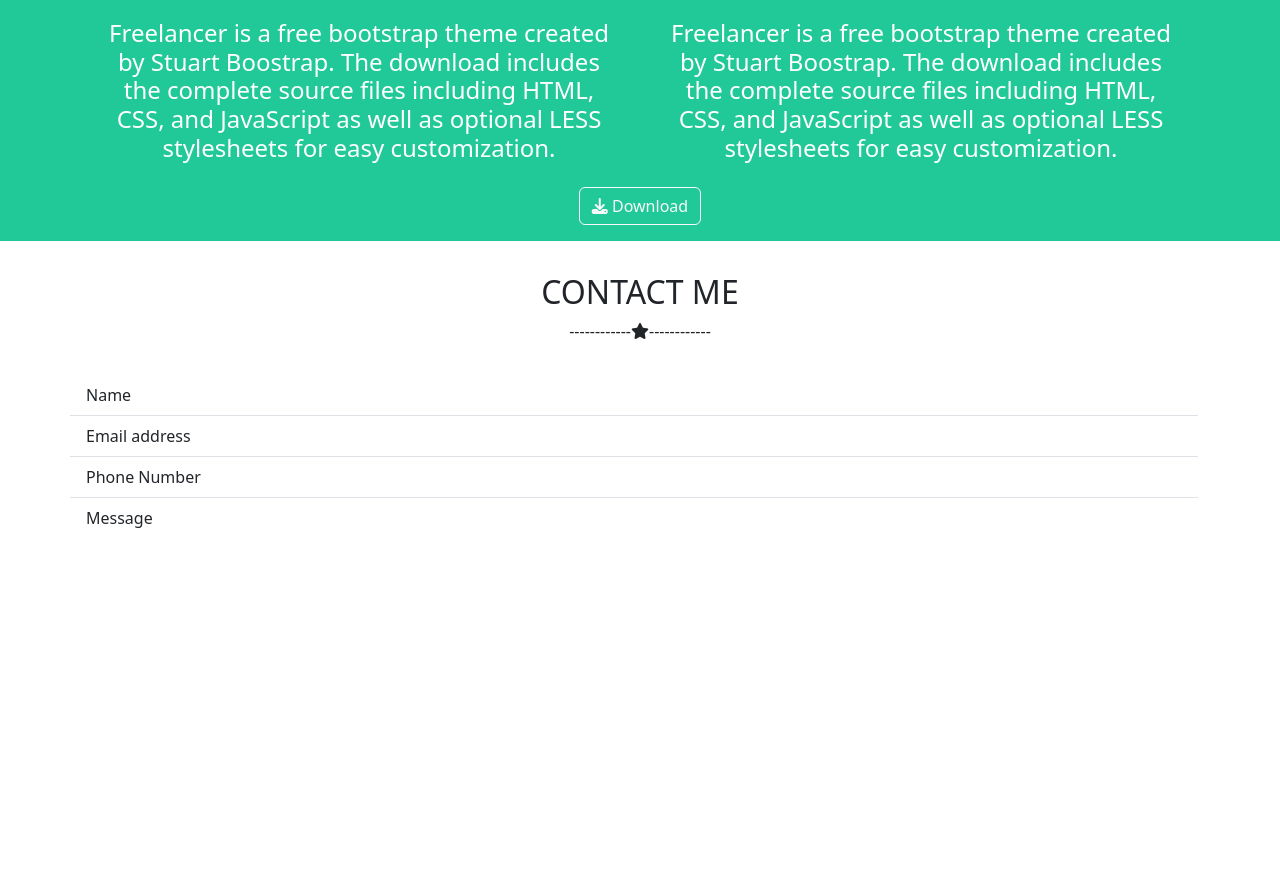
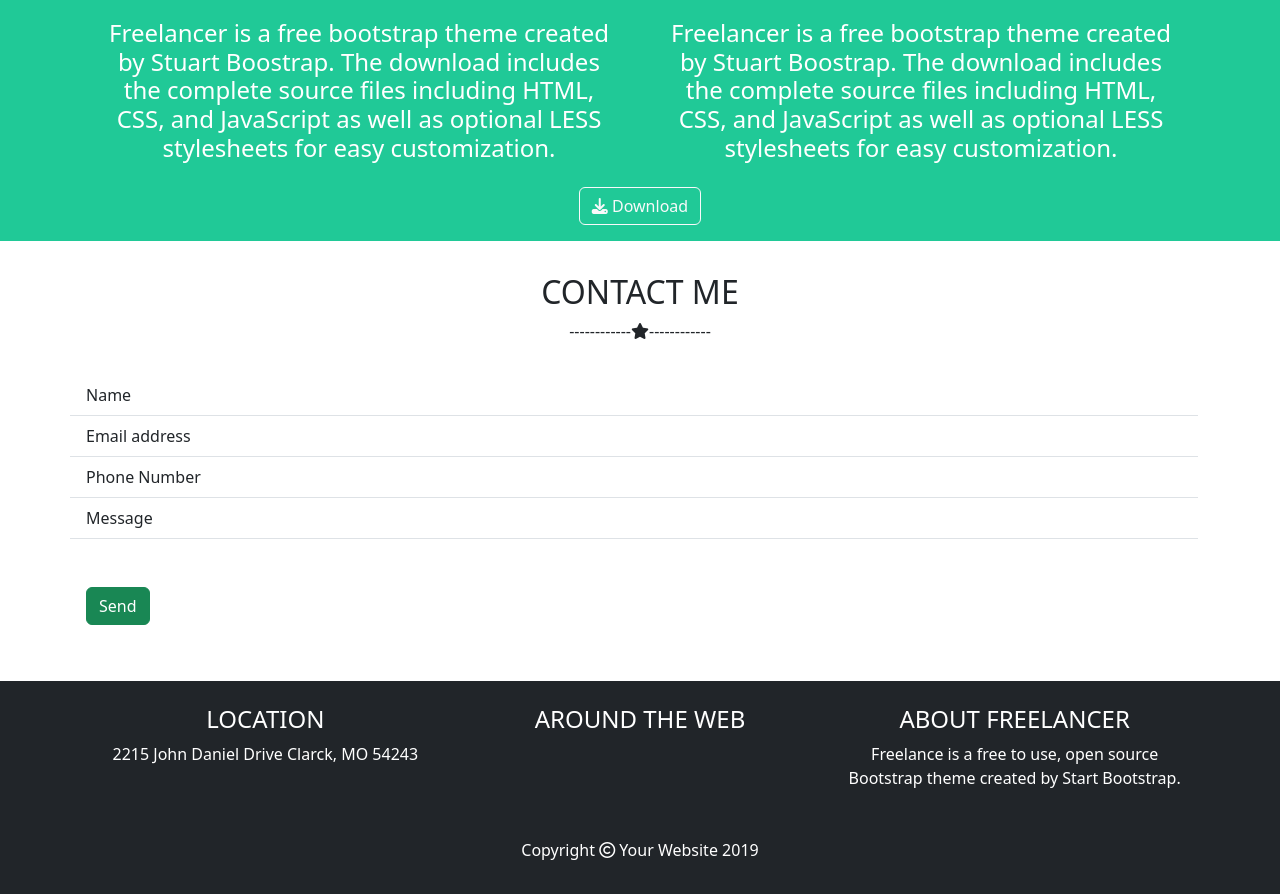
Before and after one commit to Mustaaaaa/html-css-bootstrap-freelancer, a plain HTML site: page index.html in a window 1280 px wide. Shown: the part 1304-2198 px from the top of the page. Before the commit the page ends 1858 px from the top, so only its background shows below. Drawn offline with nearby package versions, Linux system fonts and the light colour scheme.

Commit message:
add: footer content

```diff
--- a/css/style.css
+++ b/css/style.css
@@ -21,6 +21,6 @@
 .navbar{
     height: 90px;
 }
-.hero-content, .nav-link, .navbar-brand, .about-content{
+.hero-content, .nav-link, .navbar-brand, .about-content, .footer-content{
     color: white !important;
 }
--- a/index.html
+++ b/index.html
@@ -80,19 +80,22 @@
                     <div class="col">
                         <div class="p-3">
                             <h4>Freelancer is a free bootstrap theme created by Stuart Boostrap. The download
-                            includes the complete source files including HTML, CSS, and JavaScript as well as optional
-                            LESS stylesheets for easy customization.</h4>
+                                includes the complete source files including HTML, CSS, and JavaScript as well as
+                                optional
+                                LESS stylesheets for easy customization.</h4>
                         </div>
                     </div>
                     <div class="col">
                         <div class="p-3">
                             <h4>Freelancer is a free bootstrap theme created by Stuart Boostrap. The download
-                            includes the complete source files including HTML, CSS, and JavaScript as well as optional
-                            LESS stylesheets for easy customization.</h4>
+                                includes the complete source files including HTML, CSS, and JavaScript as well as
+                                optional
+                                LESS stylesheets for easy customization.</h4>
                         </div>
                     </div>
                 </div>
-                <button type="button" class="btn btn-outline-light"><i class="fa-solid fa-download"></i> Download</button>
+                <button type="button" class="btn btn-outline-light"><i class="fa-solid fa-download"></i>
+                    Download</button>
             </div>
         </section>
         <section class="contactme-content py-3">
@@ -104,13 +107,39 @@
                 <li class="list-group-item">Name</li>
                 <li class="list-group-item">Email address</li>
                 <li class="list-group-item">Phone Number</li>
-                <li class="list-group-item">Message</li>
-              </ul>
+                <li class="list-group-item ">Message</li>
+                <li class="list-group-item py-5"><button type="button" class="btn btn-success">Send</button></li>
+            </ul>
         </section>
-</body>
-<footer>
-
-</footer>
+        <footer class="bg-dark footer-content">
+            <div class="container-lg text-center">
+                <div class="row row-cols-lg-3 row-cols-md-3 row-cols-sm-1 g-2 ">
+                    <div class="col">
+                        <div class="p-3">
+                            <h4>LOCATION</h4>
+                            <p>2215 John Daniel Drive Clarck, MO 54243</p>
+                        </div>
+                    </div>
+                    <div class="col">
+                        <div class="p-3">
+                            <h4>AROUND THE WEB</h4>
+                        </div>
+                    </div>
+                    <div class="col">
+                        <div class="p-3">
+                            <h4>ABOUT FREELANCER</h4>
+                            <p>Freelance is a free to use, open source Bootstrap theme created by <span>Start
+                                    Bootstrap</span>.</p>
+                        </div>
+                    </div>
+                </div>
+            </div>
+            <div class="container text-center py-3">
+                <p>Copyright <i class="fa-regular fa-copyright"></i> Your Website 2019 </p>
+            </div>
+        </footer>
+    </main>
 </body>
 
+
 </html>
```
